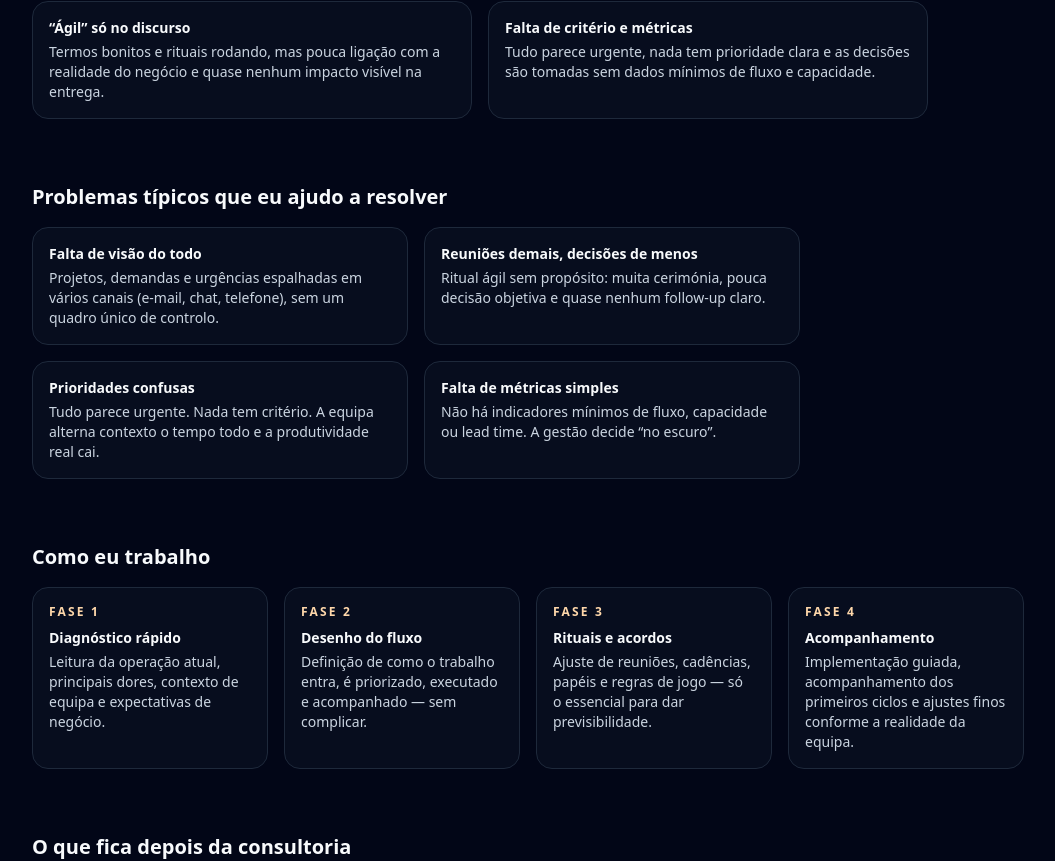
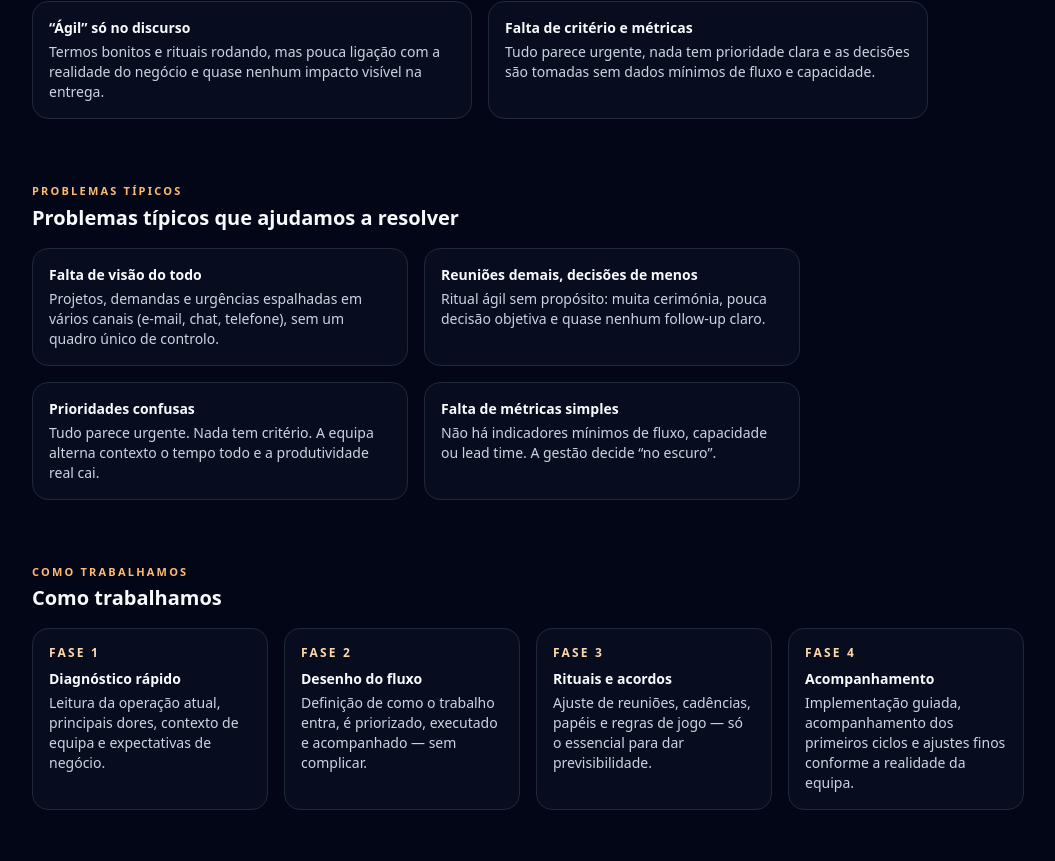
Before and after one commit to libertrendz/libertrendz-site, a Next.js app: page /agile in a window 1280 px wide. Shown: the part 610-1471 px from the top of the page, without its empty margins (112-1167 px from the left). Built offline with nearby package versions, Linux system fonts and the light colour scheme.

Commit message:
Atualizar o page.tsx

```diff
--- a/app/agile/page.tsx
+++ b/app/agile/page.tsx
@@ -67,9 +67,14 @@ export default function AgilePage() {
 
         {/* PROBLEMAS TIPICOS */}
         <div className="space-y-4 max-w-3xl">
-          <h2 className="text-xl font-semibold text-slate-50">
-            Problemas típicos que eu ajudo a resolver
-          </h2>
+          <div className="space-y-1">
+            <p className="text-[11px] font-semibold uppercase tracking-[0.2em] text-accent-400">
+              Problemas típicos
+            </p>
+            <h2 className="text-xl font-semibold text-slate-50">
+              Problemas típicos que ajudamos a resolver
+            </h2>
+          </div>
           <div className="grid gap-4 md:grid-cols-2">
             <div className="rounded-2xl border border-slate-800 bg-slate-900/40 p-4 text-sm text-slate-200">
               <p className="font-semibold text-slate-50 mb-1">
@@ -110,9 +115,14 @@ export default function AgilePage() {
           </div>
         </div>
 
-        {/* COMO TRABALHO */}
+        {/* COMO TRABALHAMOS */}
         <div className="space-y-4">
-          <h2 className="text-xl font-semibold text-slate-50">Como eu trabalho</h2>
+          <div className="space-y-1">
+            <p className="text-[11px] font-semibold uppercase tracking-[0.2em] text-accent-400">
+              Como trabalhamos
+            </p>
+            <h2 className="text-xl font-semibold text-slate-50">Como trabalhamos</h2>
+          </div>
           <div className="grid gap-4 md:grid-cols-4">
             <div className="rounded-2xl border border-slate-800 bg-slate-900/40 p-4 text-sm text-slate-200">
               <p className="text-xs font-semibold uppercase tracking-[0.18em] text-accent-300">
```
